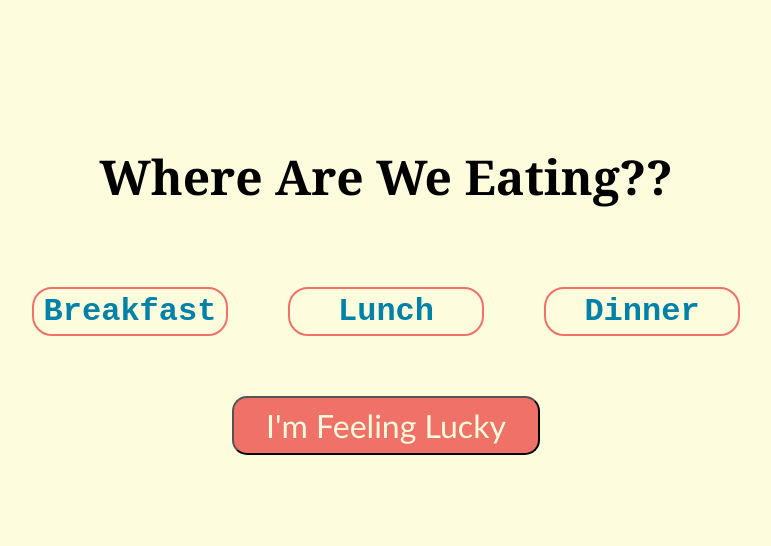
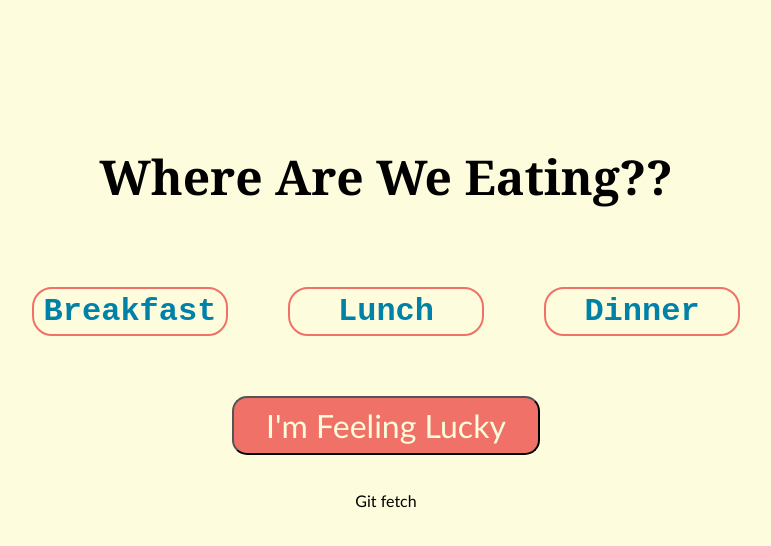
Before and after one commit to MickyJim01/Restaurant_Picker, a plain HTML site: page index.html in a window 1280 px wide. Shown: the whole page, without its empty margins (254-1025 px from the left). Drawn offline with Linux system fonts and the light colour scheme.

Commit message:
Update index.html
git fetch testing

```diff
--- a/index.html
+++ b/index.html
@@ -39,5 +39,6 @@
         </div>
         <button id="spinner" onclick="mealtime()">I'm Feeling Lucky</button>
         <p id="result"></p>
+        <p>Git fetch</p>
     </body>
 </html>
```
